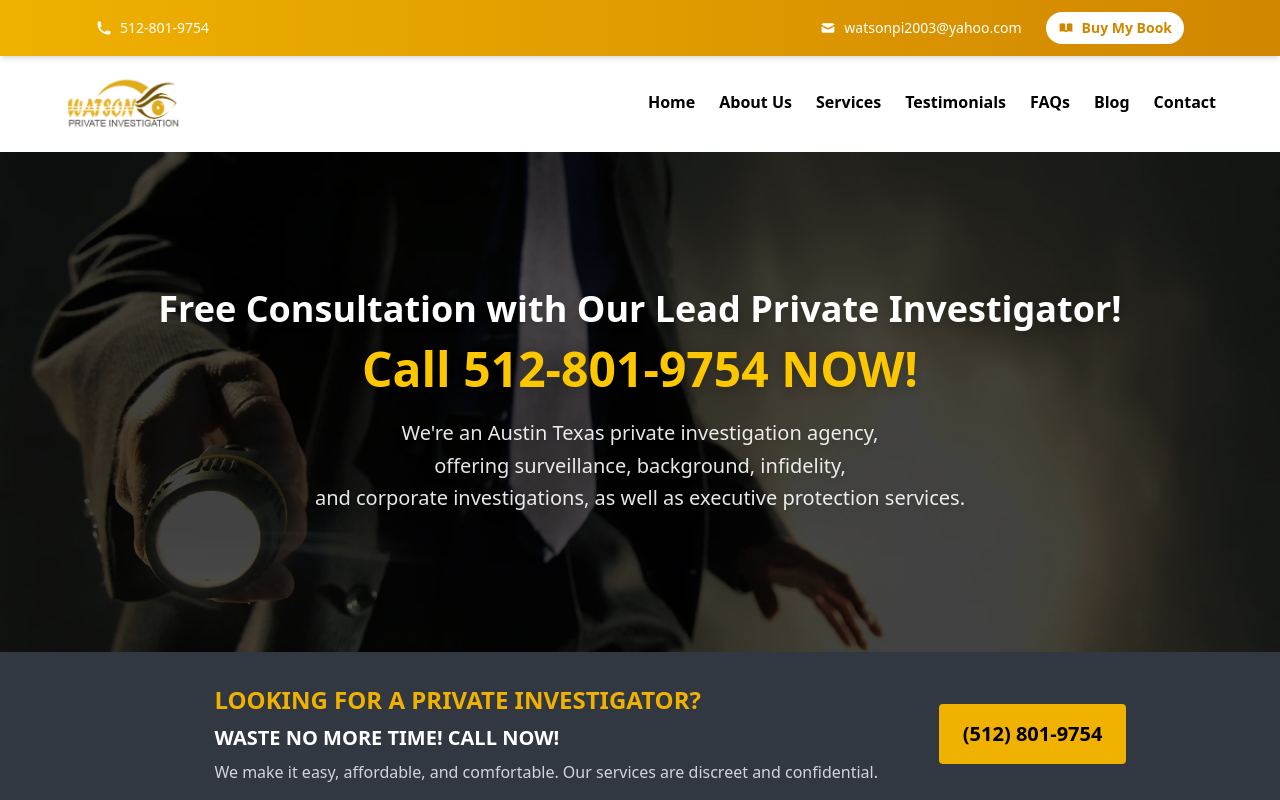
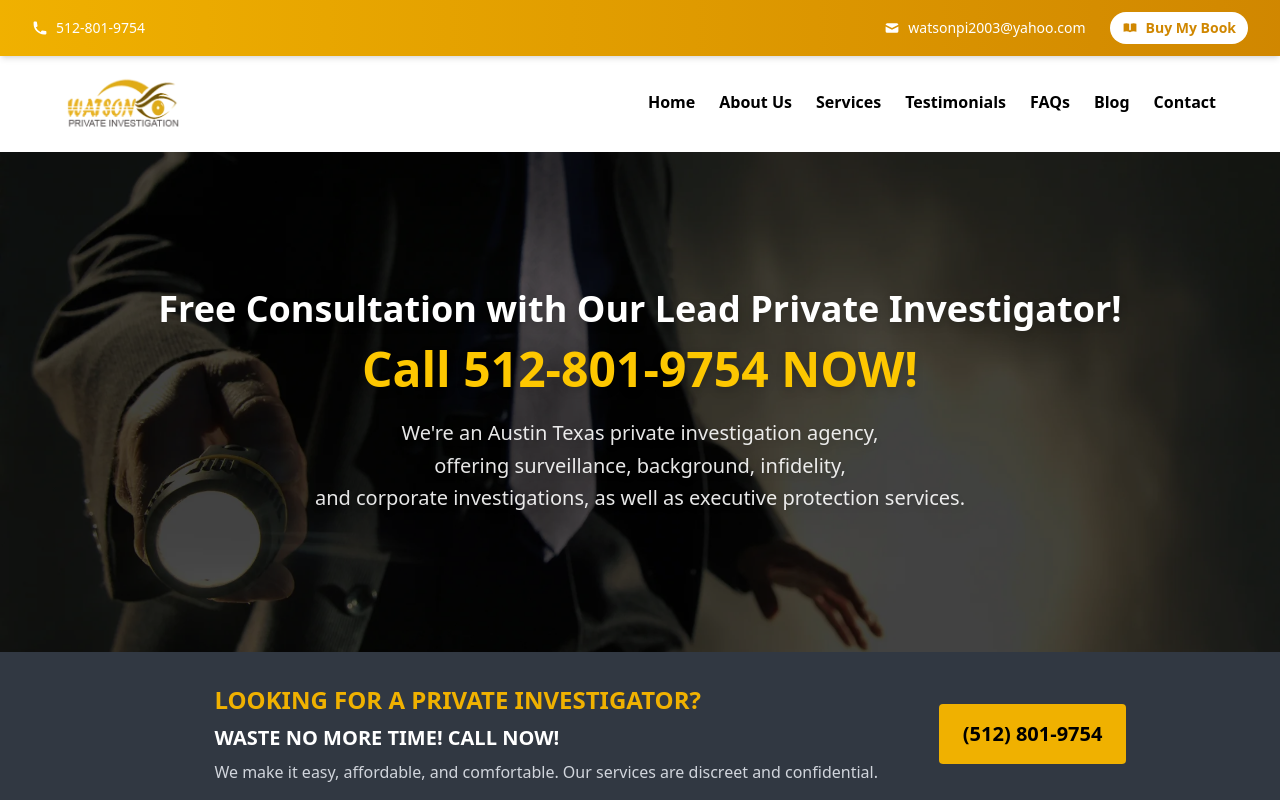
Before and after one commit to DanMyers300/piwebsite, a React (Vite) app: page / in a window 1280 px wide. Shown: the top 800 px of the page. Built offline with nearby package versions, Linux system fonts and the light colour scheme.

Commit message:
fixed header spacing

```diff
--- a/src/components/Header.tsx
+++ b/src/components/Header.tsx
@@ -1,8 +1,8 @@
 export const Header = () => {
   return (
     <div className="bg-gradient-to-r from-yellow-500 to-yellow-600 shadow-md">
-      <div className="max-w-6xl mx-auto px-4 sm:px-6 lg:px-8 py-3">
-        <div className="flex flex-col sm:flex-row items-center justify-between gap-3 text-white text-sm">
+      <div className="max-w-6xl xl:max-w-none mx-auto px-4 sm:px-6 lg:px-8 py-3">
+        <div className="flex flex-col sm:flex-row items-center justify-center sm:justify-between gap-3 text-white text-sm">
           {/* Phone Numbers */}
           <div className="flex items-center gap-4 sm:gap-6">
             <a
```
